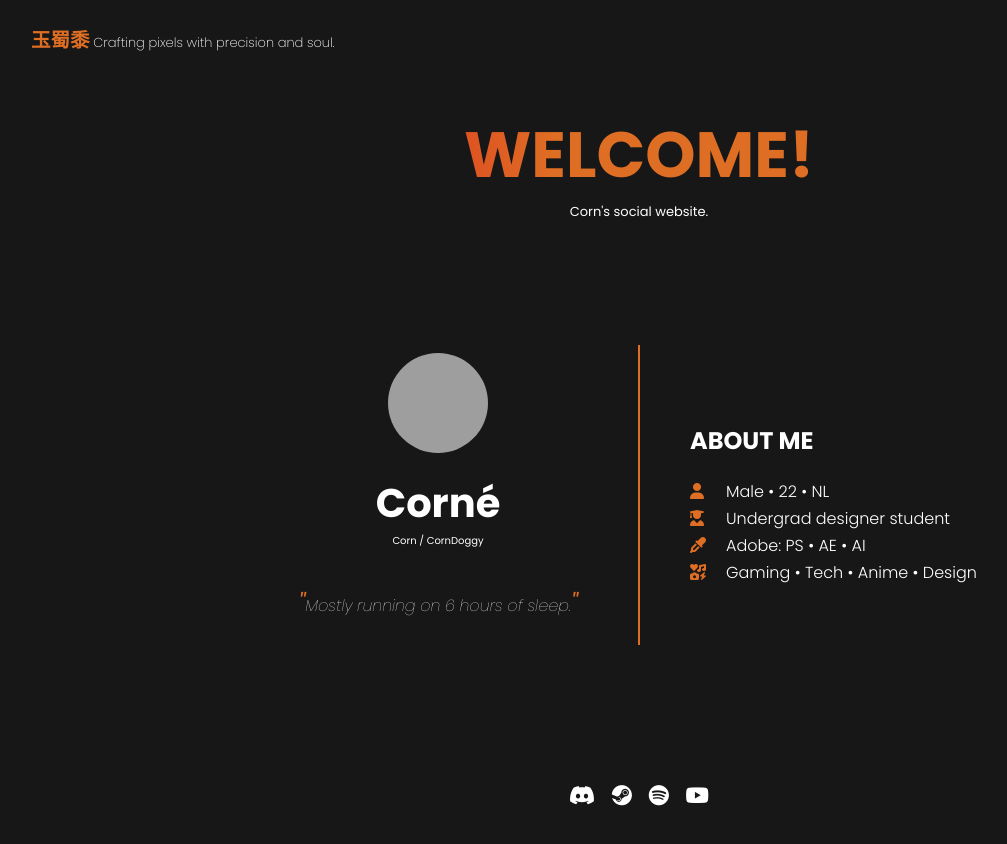
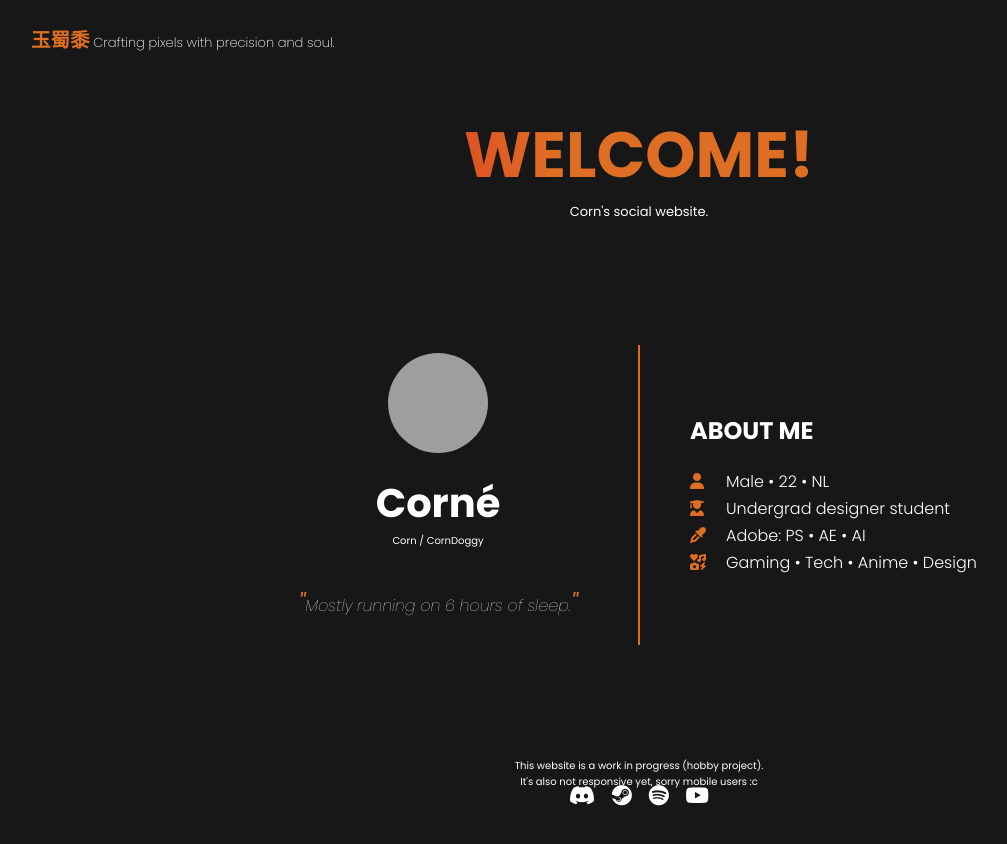
Before and after one commit to cornedirks/cornedirks.github.io, a plain HTML site: page index.html in a window 1280 px wide. Shown: the whole page, without its empty margins (1-1008 px from the left). Drawn offline with Linux system fonts and the light colour scheme; grey boxes are pictures that could not be loaded; a web font is replaced by a local one.

Commit message:
Added a footer note

```diff
--- a/index.html
+++ b/index.html
@@ -49,5 +49,9 @@
         <a href="https://www.youtube.com/channel/UCNQpZxF9WC6EO6RxjLaZMBA"><i class="fab fa-youtube"></i></a>
     </div>
     </section>
+    <footer>
+    <p>This website is a work in progress (hobby project). <br> It's also not responsive yet, sorry mobile users :c
+    </p>
+</footer>
 </body>
 </html>
--- a/style.css
+++ b/style.css
@@ -135,6 +135,10 @@ main {
   line-height: 1.7em;
 }
 
+.main_right h2 {
+  margin-top: 0%;
+}
+
 .fas {
   color: #de6e23;
 }
@@ -188,3 +192,16 @@ main {
   font-weight: 300;
   margin-left: 22px;
 }
+
+footer {
+  display: flex;
+  justify-content: center;
+  position: sticky;
+  bottom: 0;
+  text-align: center;
+}
+
+footer p {
+  font-size: x-small;
+  align-items: center;
+}
```
